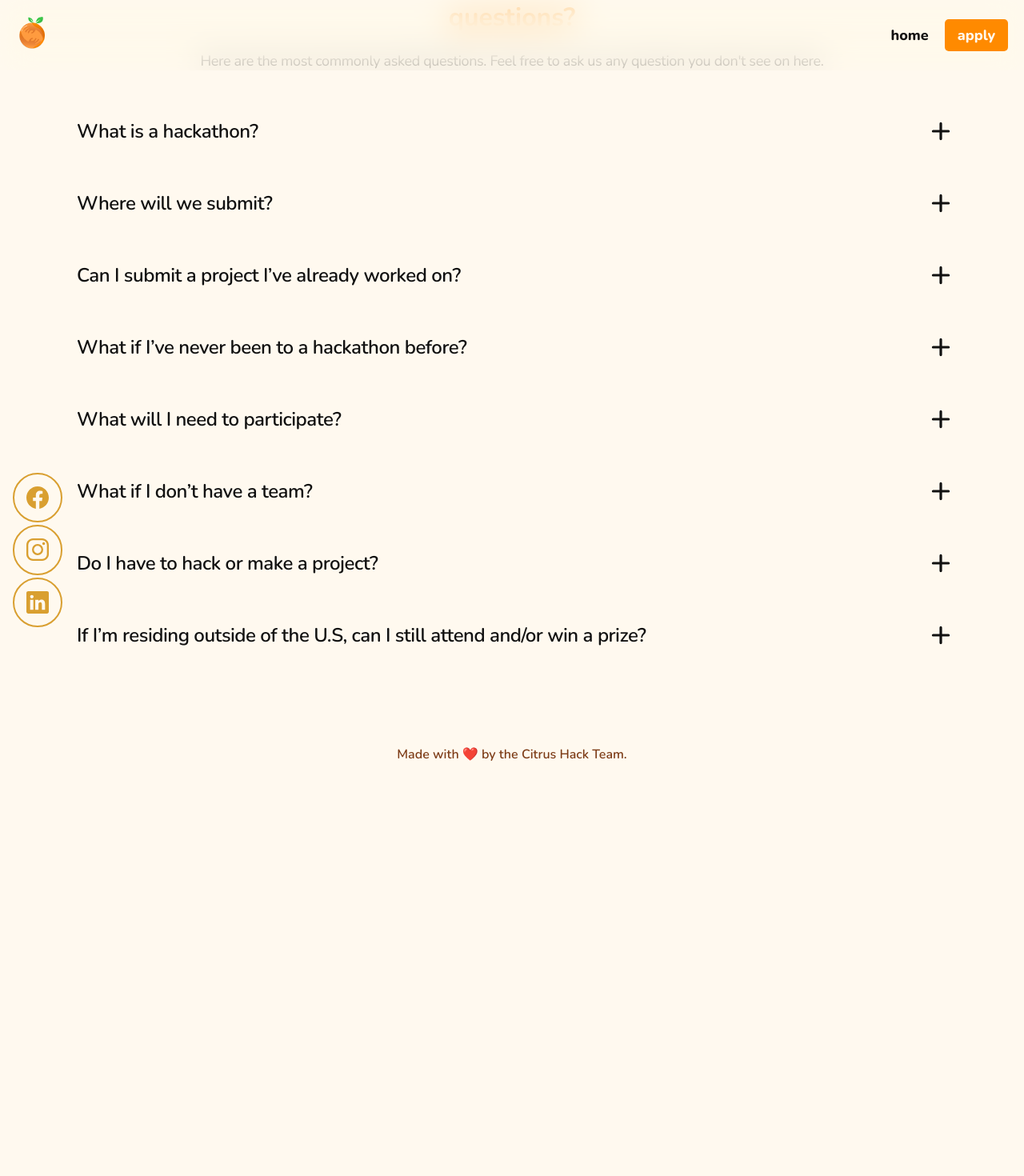
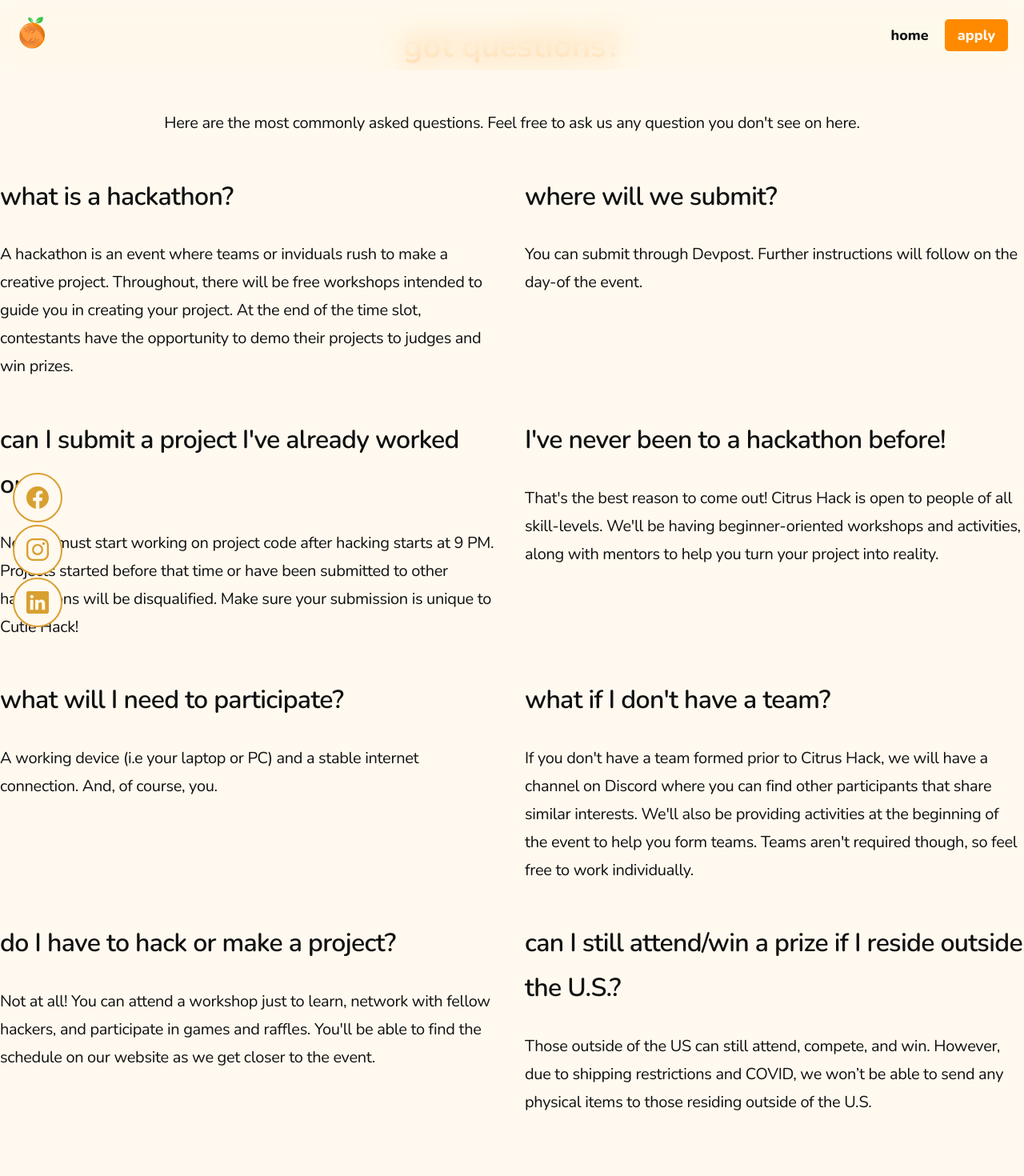
Before and after one commit to citrushack/cutiehack2021, a Next.js app: page /faq in a window 1280 px wide. Shown: the top 1470 px of the page at 80% size. Before the commit the page ends 1023 px from the top, so only its background shows below. Built offline with nearby package versions, Linux system fonts and the light colour scheme; no server answers.

Commit message:
Converted faq from accordion to plain text

```diff
--- a/pages/faq.js
+++ b/pages/faq.js
@@ -1,20 +1,86 @@
 import React from 'react'
 
-import Accordion from '../components/Accordion'
-
-import styles from '../styles/Accordion.module.css'
+import styles from '../styles/Faq.module.css'
 
 export default function Faq() {
   return (
-    <main className={styles.main}>
+    <section className={styles.section}>
+      <h1 className={styles.title}>got questions?</h1>
+      <p className={styles.description}>
+        Here are the most commonly asked questions. Feel free to ask us any
+        question you don&apos;t see on here.
+      </p>
       <div className={styles.faq}>
-        <div className={styles.header}>questions?</div>
-        <p className={styles.description}>
-          Here are the most commonly asked questions. Feel free to ask us any
-          question you don&apos;t see on here.
-        </p>
-        <Accordion />
+        <div>
+          <h2>what is a hackathon?</h2>
+          <p>
+            A hackathon is an event where teams or inviduals rush to make a
+            creative project. Throughout, there will be free workshops intended
+            to guide you in creating your project. At the end of the time slot,
+            contestants have the opportunity to demo their projects to judges
+            and win prizes.
+          </p>
+        </div>
+        <div>
+          <h2>where will we submit?</h2>
+          <p>
+            You can submit through Devpost. Further instructions will follow on
+            the day-of the event.
+          </p>
+        </div>
+        <div>
+          <h2>can I submit a project I&#39;ve already worked on?</h2>
+          <p>
+            No, you must start working on project code after hacking starts at 9
+            PM. Projects started before that time or have been submitted to
+            other hackathons will be disqualified. Make sure your submission is
+            unique to Cutie Hack!
+          </p>
+        </div>
+        <div>
+          <h2>I&#39;ve never been to a hackathon before!</h2>
+          <p>
+            That&#39;s the best reason to come out! Citrus Hack is open to people of
+            all skill-levels. We&#39;ll be having beginner-oriented workshops and
+            activities, along with mentors to help you turn your project into
+            reality.
+          </p>
+        </div>
+        <div>
+          <h2>what will I need to participate?</h2>
+          <p>
+            A working device (i.e your laptop or PC) and a stable internet
+            connection. And, of course, you.
+          </p>
+        </div>
+        <div>
+          <h2>what if I don&#39;t have a team?</h2>
+          <p>
+            If you don&#39;t have a team formed prior to Citrus Hack, we will have a
+            channel on Discord where you can find other participants that share
+            similar interests. We&#39;ll also be providing activities at the
+            beginning of the event to help you form teams. Teams aren&#39;t required
+            though, so feel free to work individually.
+          </p>
+        </div>
+        <div>
+          <h2>do I have to hack or make a project?</h2>
+          <p>
+            Not at all! You can attend a workshop just to learn, network with
+            fellow hackers, and participate in games and raffles. You&#39;ll be able
+            to find the schedule on our website as we get closer to the event.
+          </p>
+        </div>
+        <div>
+          <h2>can I still attend/win a prize if I reside outside the U.S.?</h2>
+          <p>
+            Those outside of the US can still attend, compete, and win. However,
+            due to shipping restrictions and COVID, we won’t be able to send any
+            physical items to those residing outside of the U.S.
+          </p>
+        </div>
+        <h2></h2>
       </div>
-    </main>
+    </section>
   )
 }
--- a/styles/Accordion.module.css
+++ b/styles/Faq.module.css
@@ -1,14 +1,10 @@
-.title {
+.section {
   display: flex;
+  flex-direction: column;
+  justify-content: center;
   align-items: center;
-  margin: var(--gap) var(--gap);
-  text-align: left;
-}
+  margin: auto;
 
-.header {
-  font-weight: 700;
-  font-size: 2rem;
-  color: var(--brand);
 }
 
 .accordion {
@@ -76,38 +72,15 @@
 }
 
 .faq {
-  display: flex;
-  flex-direction: column;
-  align-items: center;
-  text-align: center;
+  display: grid;
+  grid-template-columns: 1fr 1fr;
+  column-gap: 2rem;
+  max-width: 80rem;
 }
 
 /* Mobile Styles */
-@media (max-width: 360px) {
-  .open .accordionItemPanel {
-    max-height: 24rem;
+@media (max-width: 960px) {
+  .faq{
+    grid-template-columns: 1fr;
   }
 }
-
-@media (min-width: 360px) and (max-width: 480px) {
-  .open .accordionItemPanel {
-    max-height: 18rem;
-  }
-}
-
-@media (min-width: 480px) and (max-width: 720px) {
-  .open .accordionItemPanel {
-    max-height: 15rem;
-  }
-}
-
-@media (max-width: 960px) {
-  .accordion {
-    width: 100%;
-    padding: 0;
-  }
-  .title{
-    margin: var(--gap-half) var(--gap);
-    font-size: 1.125rem;
-  }
-}
--- a/styles/globals.css
+++ b/styles/globals.css
@@ -52,7 +52,7 @@ body {
 p,
 li {
   letter-spacing: -0.33px;
-  font-size: 1.125rem;
+  font-size: 1.25rem;
 }
 
 h1,
@@ -67,9 +67,10 @@ h6 {
 
 h1 {
   font-size: 2.5rem;
-  font-weight: 600;
+  font-weight: 700;
+  color: var(--brand);
+  text-align: center;
   line-height: 1.25;
-  letter-spacing: -0.89px;
 }
 
 h2 {
```
